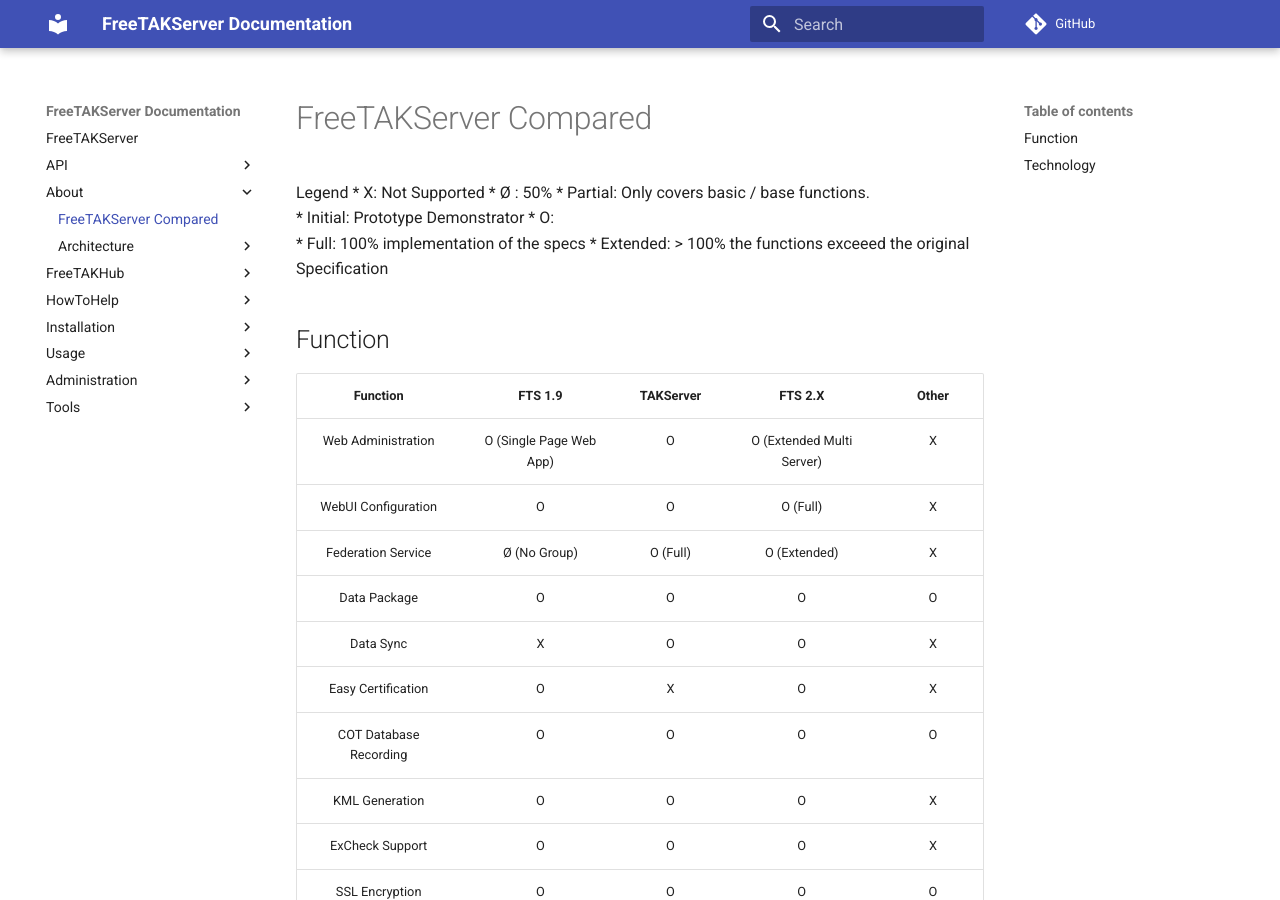
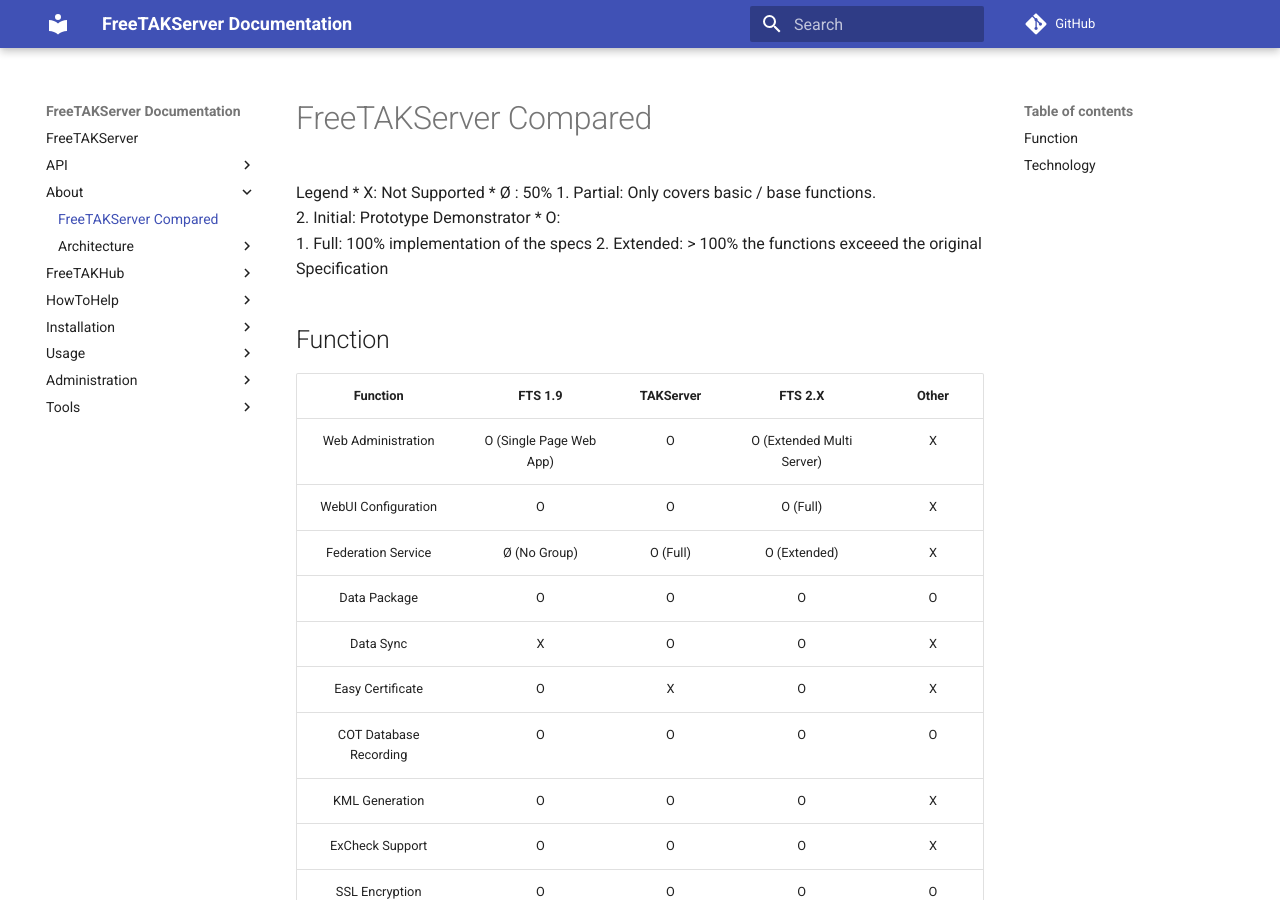
Before and after one commit to FreeTAKTeam/FreeTAKServer-User-Docs, an MkDocs documentation site: the page built from docs/docs/About/FeaturesCompared.md, in a window 1280 px wide and 900 px high. Built offline with MkDocs 1.6.1 and Material for MkDocs 9.7.7, drawn with Linux system fonts in a browser that asks for light colours; comment, search, counter and statistics services are not loaded.

Commit message:
Update FeaturesCompared.md

```diff
--- a/docs/docs/About/FeaturesCompared.md
+++ b/docs/docs/About/FeaturesCompared.md
@@ -1,13 +1,13 @@
 # FreeTAKServer Compared
 
 Legend
-* X: Not Supported
-* Ø : 50%
-* Partial: Only covers basic / base functions.
-* Initial: Prototype Demonstrator
-* O:
-* Full: 100% implementation of the specs
-* Extended: > 100% the functions exceeed the original Specification
+ * X: Not Supported
+ * Ø : 50%
+ 1. Partial: Only covers basic / base functions.
+ 2. Initial: Prototype Demonstrator
+ * O:
+ 1. Full: 100% implementation of the specs
+ 2. Extended: > 100% the functions exceeed the original Specification
 
 ## Function
 | Function                 |  FTS 1.9                 |  TAKServer   | FTS 2.X                    | Other        |
@@ -17,7 +17,7 @@
 | Federation Service       | Ø (No Group)             |    O (Full)  |     O (Extended)           |      X       |
 | Data Package             |     O                    |    O         |     O                      |      O       |
 | Data Sync                |     X                    |    O         |     O                      |      X       |
-| Easy Certification       |     O                    |    X         |     O                      |      X       |
+| Easy Certificate         |     O                    |    X         |     O                      |      X       |
 | COT Database Recording   |     O                    |    O         |     O                      |      O       |
 | KML Generation           |     O                    |    O         |     O                      |      X       |
 | ExCheck Support          |     O                    |    O         |     O                      |      X       |
```
